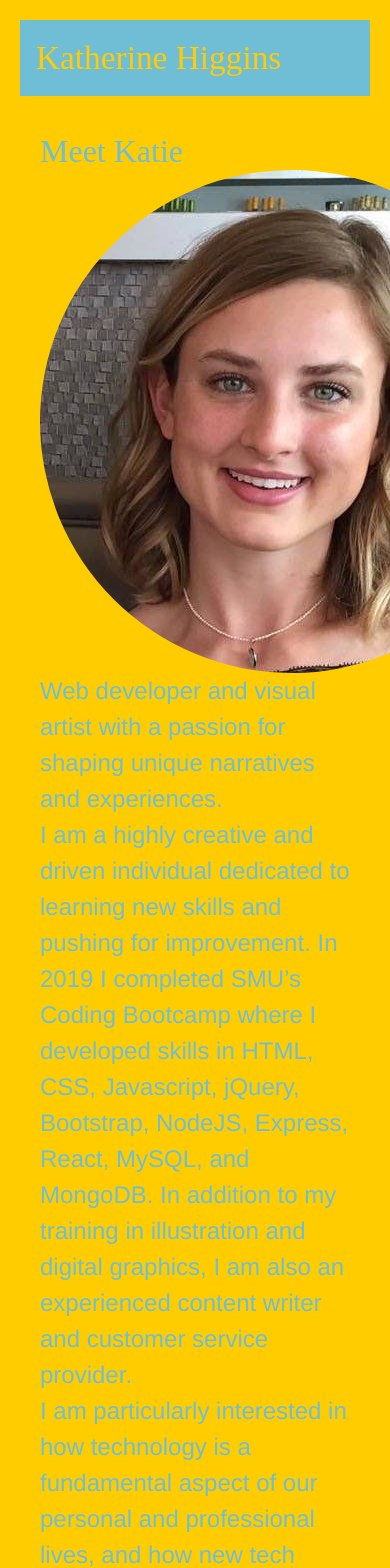
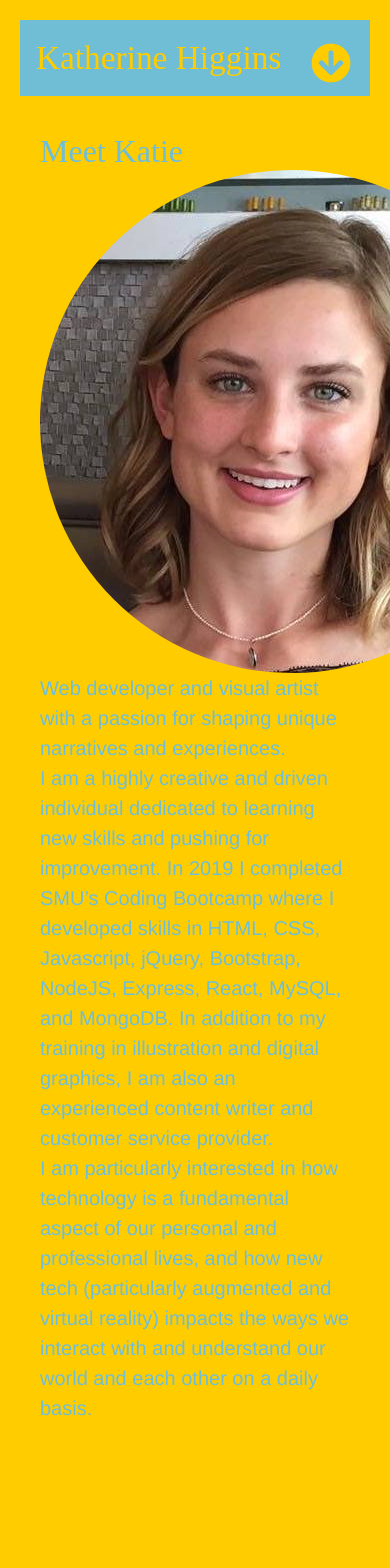
Before and after one commit to kat9513/Portfolio3.0, a React (Create React App) app: page /#/ in a window 390 px wide. Shown: the top 1568 px of the page. After the commit the page ends 1479 px from the top, so only its background shows below. Built offline with nearby package versions, Linux system fonts and the light colour scheme.

Commit message:
adding arrow icon for responsive navbar

```diff
--- a/public/index.html
+++ b/public/index.html
@@ -5,6 +5,7 @@
   <meta charset="utf-8">
   <meta name="viewport" content="width=device-width, initial-scale=1, shrink-to-fit=no">
   <title>React Router Example</title>
+  <link rel="stylesheet" href="https://use.fontawesome.com/releases/v5.8.1/css/all.css" integrity="sha384-50oBUHEmvpQ+1lW4y57PTFmhCaXp0ML5d60M1M7uH2+nqUivzIebhndOJK28anvf" crossorigin="anonymous">
   <link rel="stylesheet" href="https://maxcdn.bootstrapcdn.com/bootstrap/4.0.0/css/bootstrap.min.css"
     integrity="sha384-Gn5384xqQ1aoWXA+058RXPxPg6fy4IWvTNh0E263XmFcJlSAwiGgFAW/dAiS6JXm" crossorigin="anonymous">
 </head>
--- a/src/components/NavBar/NavBar.component.js
+++ b/src/components/NavBar/NavBar.component.js
@@ -8,7 +8,9 @@
                     <a className="navbar-brand" href="/">Katherine Higgins</a>
                     <button className="navbar-toggler" type="button" data-toggle="collapse" data-target="#navbarNavAltMarkup"
                         aria-controls="navbarNavAltMarkup" aria-expanded="false" aria-label="Toggle navigation">
-                        <span className="navbar-toggler-icon"></span>
+                        <span className="navbar-toggler-icon">
+                            <i class="fas fa-arrow-circle-down fa-2x"></i>
+                        </span>
                     </button>
                     <div className="collapse navbar-collapse" id="navbarNavAltMarkup">
                         <div className="navbar-nav ml-auto">
--- a/src/index.css
+++ b/src/index.css
@@ -50,7 +50,8 @@
   .nav-item{
     color: #FFCC00;
   }
-  .nav-item > a:hover{
+  a:hover{
+    color: #c49e05;
   }
   .content{
     background-color: transparent;
@@ -61,9 +62,17 @@
   }
   p{
     font-family: Helvetica, sans-serif;
-    font-size: 18pt;
+    font-size: 15pt;
     color: #6fbed6;
   }
  .MyFace{
    border-radius: 50%;
  }
+.fa-arrow-circle-down{
+  color: #FFCC00;
+  margin: 0%;
+  padding: 0%;
+}
+.card-link{
+  color: #6fbed6;
+}
```
